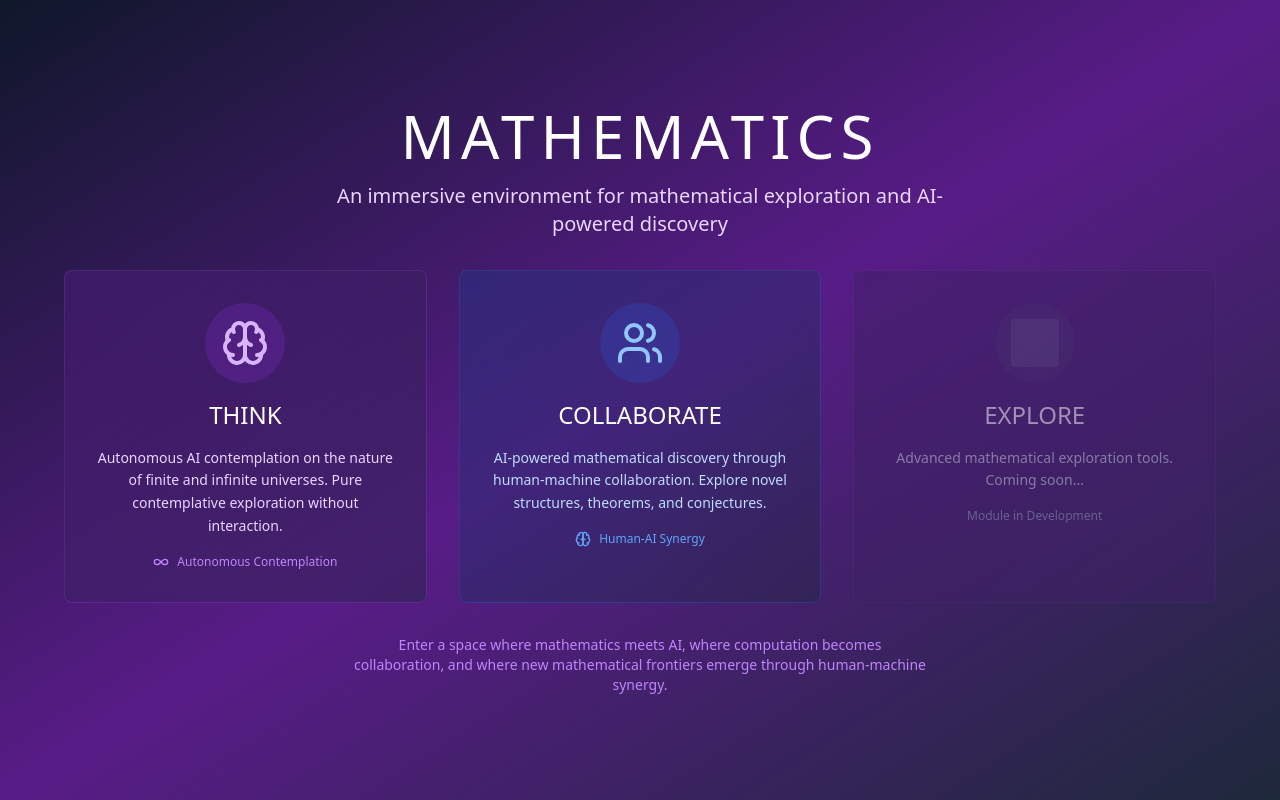
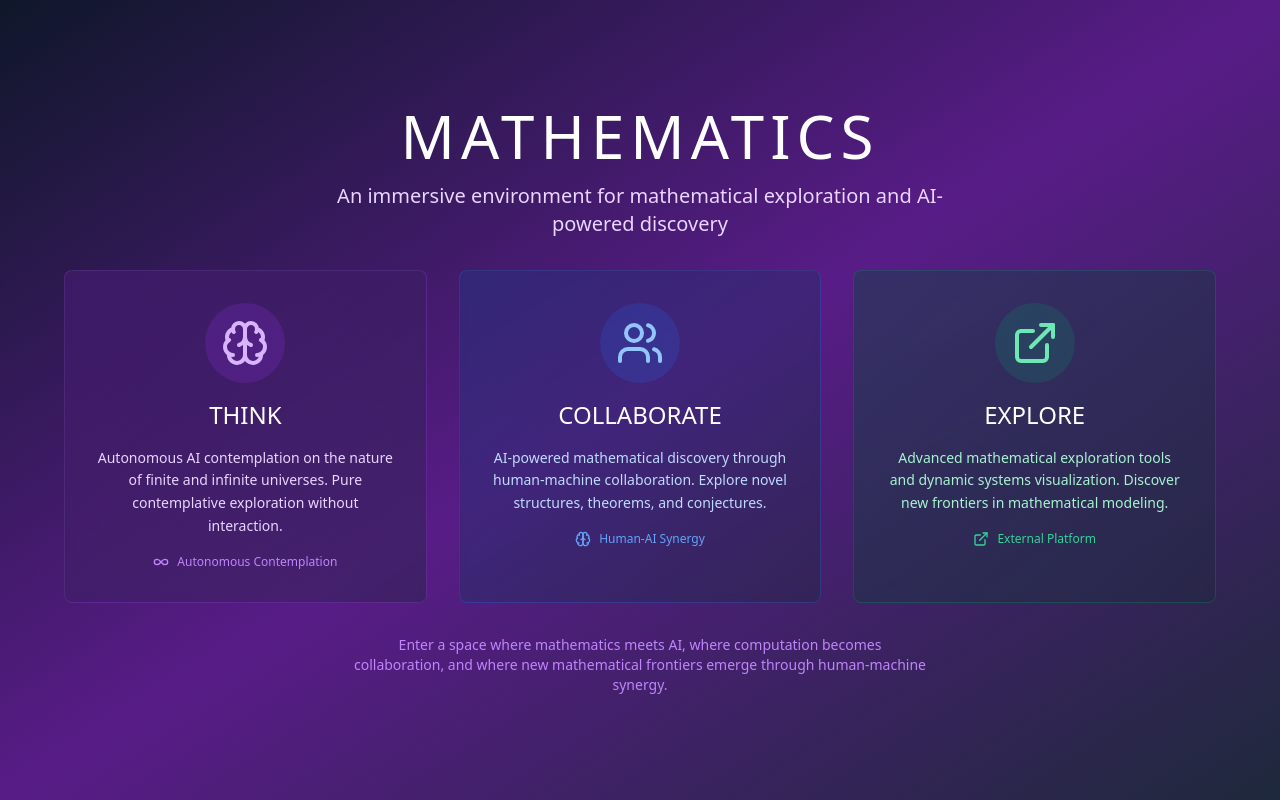
Before and after one commit to topherchris420/darpa-math-ponderer, a React (Vite) app: page / in a window 1280 px wide. Built offline with nearby package versions, Linux system fonts and the light colour scheme.

Commit message:
Fix: Connect "Explore" button to vers3dynamics.com
Links the "Explore" button in the index page to the specified external website.

```diff
--- a/src/pages/Index.tsx
+++ b/src/pages/Index.tsx
@@ -1,6 +1,5 @@
-
 import { Link } from 'react-router-dom';
-import { Brain, Infinity, Users } from 'lucide-react';
+import { Brain, Infinity, Users, ExternalLink } from 'lucide-react';
 
 const Index = () => {
   return (
@@ -64,23 +63,31 @@ const Index = () => {
             </div>
           </Link>
 
-          {/* Placeholder for future modules */}
-          <div className="relative overflow-hidden rounded-lg bg-gradient-to-br from-slate-800/40 to-purple-900/40 backdrop-blur-sm border border-slate-500/20 p-8 opacity-50">
-            <div className="space-y-4">
+          {/* Explore Module - now links to external website */}
+          <a
+            href="https://vers3dynamics.com/"
+            target="_blank"
+            rel="noopener noreferrer"
+            className="group relative overflow-hidden rounded-lg bg-gradient-to-br from-emerald-900/40 to-slate-800/40 backdrop-blur-sm border border-emerald-500/20 p-8 hover:border-emerald-400/40 transition-all duration-300 hover:scale-105"
+          >
+            <div className="absolute inset-0 bg-gradient-to-br from-emerald-600/10 to-transparent opacity-0 group-hover:opacity-100 transition-opacity duration-300" />
+            <div className="relative space-y-4">
               <div className="flex items-center justify-center">
-                <div className="p-4 rounded-full bg-slate-600/20">
-                  <div className="w-12 h-12 bg-slate-400/20 rounded" />
+                <div className="p-4 rounded-full bg-emerald-600/20 group-hover:bg-emerald-500/30 transition-colors duration-300">
+                  <ExternalLink className="w-12 h-12 text-emerald-300" />
                 </div>
               </div>
               <h2 className="text-2xl font-light text-white">EXPLORE</h2>
-              <p className="text-slate-300 text-sm leading-relaxed">
-                Advanced mathematical exploration tools. Coming soon...
+              <p className="text-emerald-200 text-sm leading-relaxed">
+                Advanced mathematical exploration tools and dynamic systems visualization.
+                Discover new frontiers in mathematical modeling.
               </p>
-              <div className="flex items-center justify-center space-x-2 text-slate-400 text-xs">
-                <span>Module in Development</span>
+              <div className="flex items-center justify-center space-x-2 text-emerald-400 text-xs">
+                <ExternalLink className="w-4 h-4" />
+                <span>External Platform</span>
               </div>
             </div>
-          </div>
+          </a>
         </div>
 
         <div className="text-purple-400 text-sm max-w-xl mx-auto">
```
